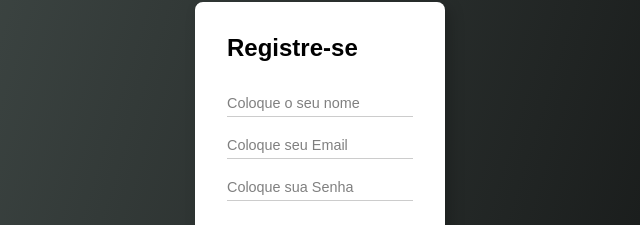
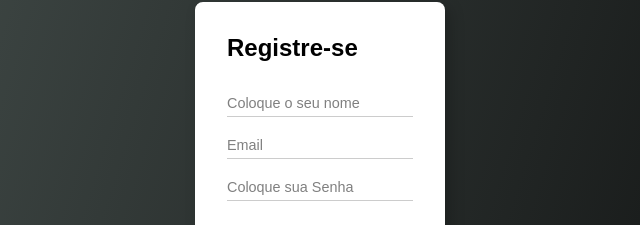
Before and after one commit to Joules2314/Newbite2, a plain HTML site: page inscrever.html in a window 1280 px wide. Shown: the part 238-463 px from the top of the page, 320-960 px from the left. Drawn offline with Linux system fonts and the light colour scheme.

Commit message:
Update inscrever.html

```diff
--- a/inscrever.html
+++ b/inscrever.html
@@ -16,7 +16,7 @@
                 </div>
 
                 <div class="input-field">
-                    <input type="text " name="Email" id="Email" placeholder="Coloque seu Email">
+                    <input type="text " name="Email" id="Email" placeholder="Email">
                     <div class="underline"></div>
                 </div>
                 <div class="input-field">
```
